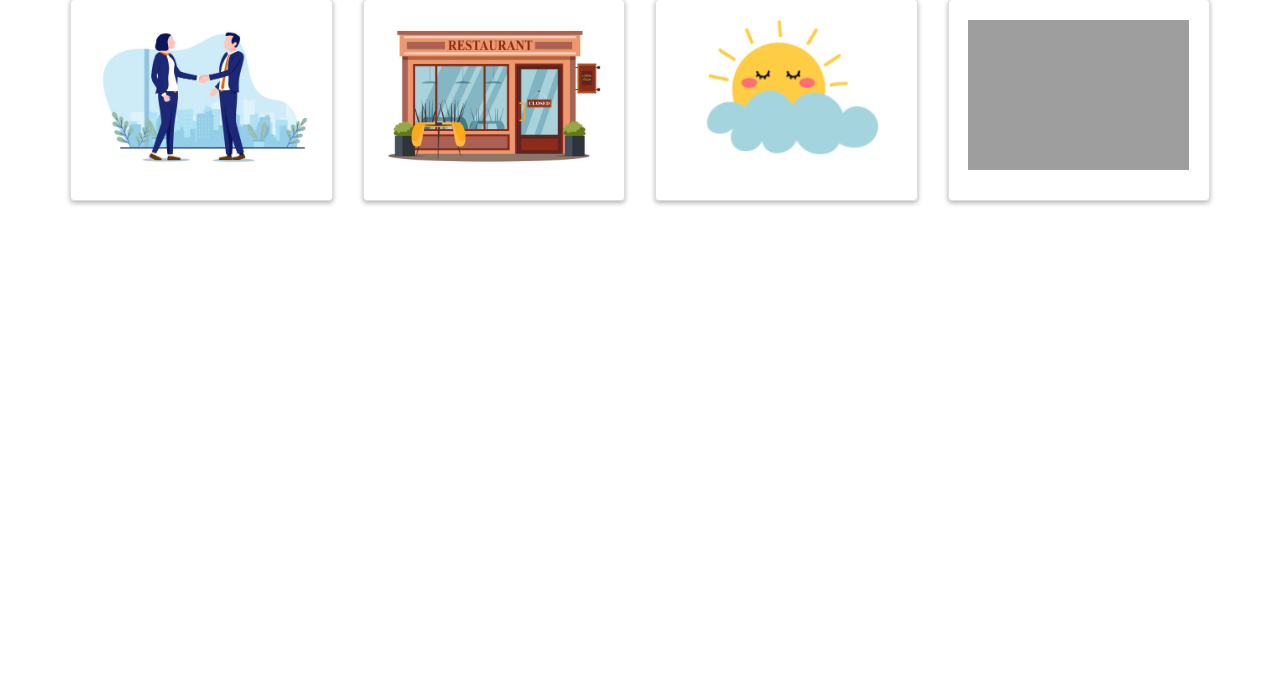
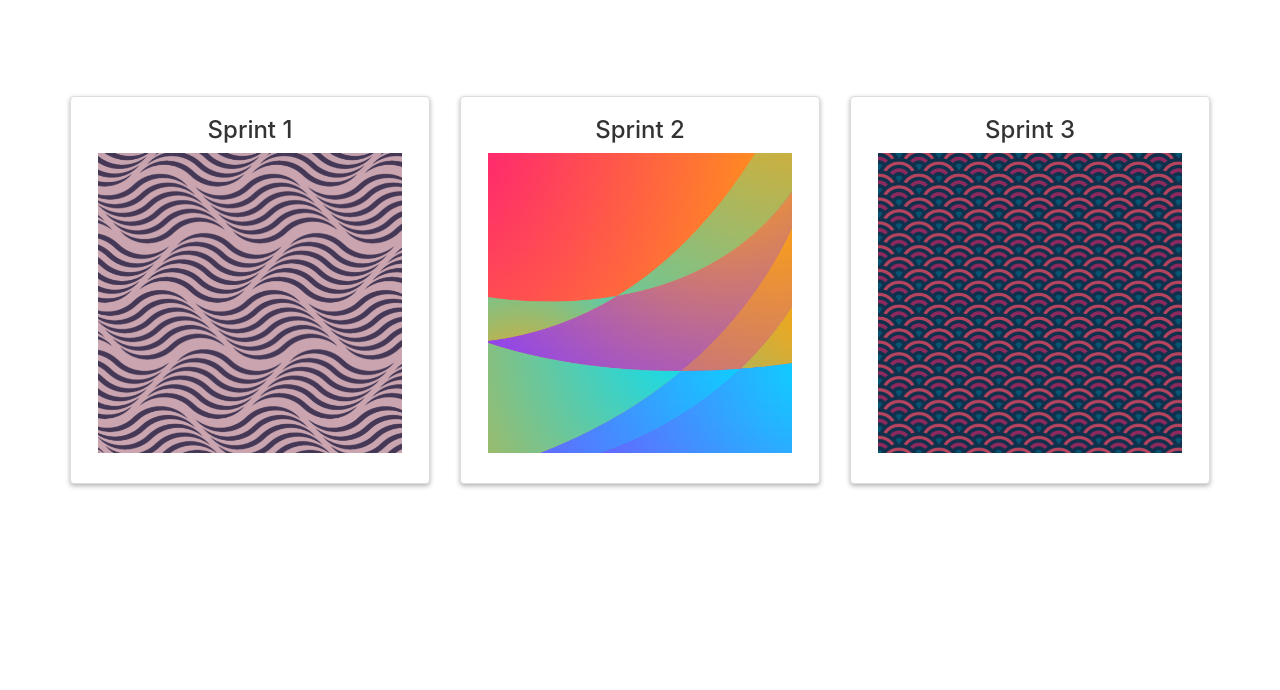
Before and after one commit to esschillinger/capstone, a Flask app: template src/templates/deliverable_select.html in a window 1280 px wide. Shown: the part 110-800 px from the top of the page. Run offline with Flask 2, Linux system fonts and the light colour scheme; the template is opened without the code that fills it, so the values that code supplies are empty; some libraries are stand-ins or nearby versions; some web fonts are replaced; grey boxes are pictures that could not be loaded.

Commit message:
finished setting up deliverables page, TODO: populate sprint2 before presentation

```diff
--- a/src/static/css/styles.css
+++ b/src/static/css/styles.css
@@ -151,6 +151,21 @@
  *  Note that these would have to be images created and animated by hand
  *  See typesprinter for examples
 */
+
+.sprint1-panel {
+    background-image: url("/static/img/sprint1-panel.PNG");
+    height: 300px;
+}
+
+.sprint2-panel {
+    background-image: url("/static/img/sprint2-panel.PNG");
+    height: 300px;
+}
+
+.sprint3-panel {
+    background-image: url("/static/img/sprint3-panel.PNG");
+    height: 300px;
+}
 
 .panel1 {
     background-image: url("/static/img/greetings.jpg");
--- a/src/templates/deliverable_select.html
+++ b/src/templates/deliverable_select.html
@@ -1,4 +1,4 @@
-{% extends "layout.html" %}
+{% extends "nav_home_layout.html" %}
 
 
 {% block title %}
@@ -17,48 +17,37 @@
 {% block body %}
 
 <div class="container">
-    <h1>Maybe put some introductory clause here or a different navbar than the one used inside the units, also remove underlining on hover</h1>
-    <div class="row">
-        <div class="col-sm-3">
-            <a href="/unit1" class="panel-link">
+    <!-- <h1>Talk about the sprints here (maybe)</h1> -->
+    <div class="row" style="margin-top: 10%;">
+        <div class="col-sm-4">
+            <a href="/sprint1" class="panel-link">
                 <div class="panel panel-default">
                     <div class="panel-title">
-                        <h3>{{ unit_names[0] }}</h3>
+                        <h3>Sprint 1</h3>
                     </div>
-                    <div class="panel-image panel1"></div>
+                    <div class="panel-image sprint1-panel"></div>
                     <div class="panel-body"></div>
                 </div>
             </a>
         </div>
-        <div class="col-sm-3">
-            <a href="/unit2" class="panel-link">
+        <div class="col-sm-4">
+            <a href="/sprint2" class="panel-link">
                 <div class="panel panel-default">
                     <div class="panel-title">
-                        <h3>{{ unit_names[1] }}</h3>
+                        <h3>Sprint 2</h3>
                     </div>
-                    <div class="panel-image panel2"></div>
+                    <div class="panel-image sprint2-panel"></div>
                     <div class="panel-body"></div>
                 </div>
             </a>
         </div>
-        <div class="col-sm-3">
-            <a href="/unit3" class="panel-link">
+        <div class="col-sm-4">
+            <a href="/sprint3" class="panel-link">
                 <div class="panel panel-default">
                     <div class="panel-title">
-                        <h3>{{ unit_names[2] }}</h3>
+                        <h3>Sprint 3</h3>
                     </div>
-                    <div class="panel-image panel3"></div>
-                    <div class="panel-body"></div>
-                </div>
-            </a>
-        </div>
-        <div class="col-sm-3">
-            <a href="/unit4" class="panel-link">
-                <div class="panel panel-default">
-                    <div class="panel-title">
-                        <h3>{{ unit_names[3] }}</h3>
-                    </div>
-                    <div class="panel-image panel4"></div>
+                    <div class="panel-image sprint3-panel"></div>
                     <div class="panel-body"></div>
                 </div>
             </a>
--- a/src/templates/unit_select.html
+++ b/src/templates/unit_select.html
@@ -1,4 +1,4 @@
-{% extends "layout.html" %}
+{% extends "nav_home_layout.html" %}
 
 
 {% block title %}
```
Also changed, not shown: src/static/img/sprint1-panel.PNG (added).
